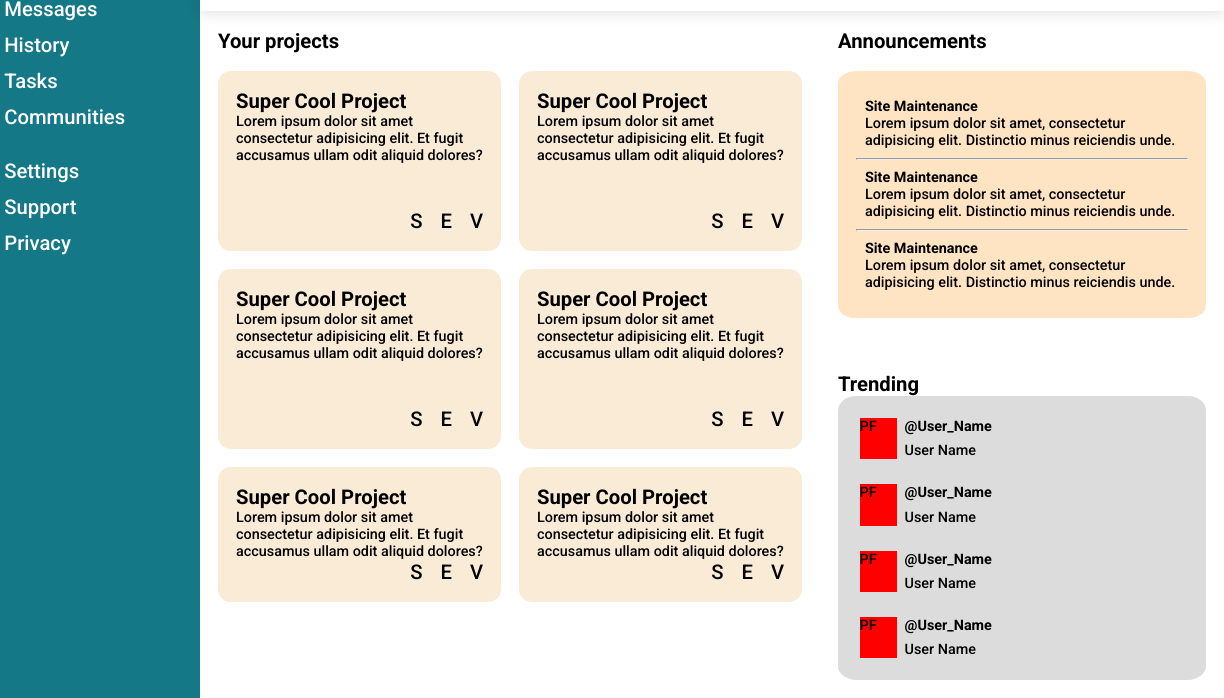
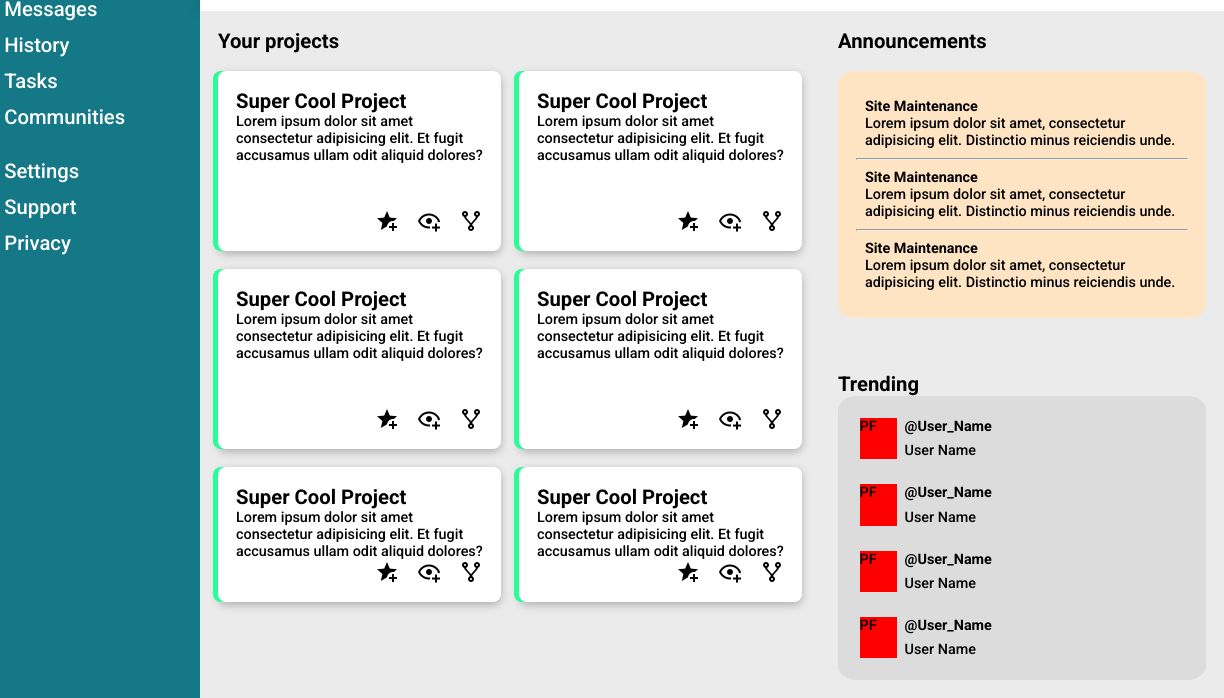
Before and after one commit to rdat5/admin-dashboard, a plain HTML site: page index.html in a window 1280 px wide. Shown: the part 149-847 px from the top of the page, 56-1280 px from the left. Drawn offline with Linux system fonts and the light colour scheme.

Commit message:
Finalize styling project cards

```diff
--- a/css/style.css
+++ b/css/style.css
@@ -4,6 +4,7 @@
 {
     --color1: #157887;
     --color2: #2afc98ff;
+    --color3: rgb(235, 235, 235);
 }
 
 *
@@ -75,7 +76,7 @@ body
 {
     width: 80%;
     border-radius: 1rem;
-    background-color: rgb(235, 235, 235);
+    background-color: var(--color3);
     border: none;
     font-size: 0.7rem;
     padding: 0.3rem;
@@ -148,6 +149,7 @@ body
     display: grid;
     grid-template-columns: 2.5fr 1fr;
     grid-template-rows: 1fr 1fr;
+    background-color: var(--color3);
 }
 .content .your-projects
 {
@@ -170,9 +172,10 @@ body
 }
 .content .your-projects .projects .card
 {
-    background-color: antiquewhite;
+    background-color: white;
     padding: 1rem;
-    border-radius: 1vw;
+    border-radius: 8px;
+    box-shadow: -5px 0px 0 0 var(--color2), 0px 3px 8px rgba(0, 0, 0, 0.256);
 }
 .card .card-container
 {
--- a/index.html
+++ b/index.html
@@ -88,9 +88,9 @@
                         <p class="card-desc">Lorem ipsum dolor sit amet consectetur adipisicing elit.
                             Et fugit accusamus ullam odit aliquid dolores?</p>
                         <div class="card-buttons">
-                            <p>S</p>
-                            <p>E</p>
-                            <p>V</p>
+                            <img src="img/star-plus.png" width="24px" height="24px" alt="">
+                            <img src="img/eye-plus-outline.png" width="24px" height="24px" alt="">
+                            <img src="img/source-fork.png" width="24px" height="24px" alt="">
                         </div>
                     </div>
                 </div>
@@ -100,9 +100,9 @@
                         <p class="card-desc">Lorem ipsum dolor sit amet consectetur adipisicing elit.
                             Et fugit accusamus ullam odit aliquid dolores?</p>
                         <div class="card-buttons">
-                            <p>S</p>
-                            <p>E</p>
-                            <p>V</p>
+                            <img src="img/star-plus.png" width="24px" height="24px" alt="">
+                            <img src="img/eye-plus-outline.png" width="24px" height="24px" alt="">
+                            <img src="img/source-fork.png" width="24px" height="24px" alt="">
                         </div>
                     </div>
                 </div>
@@ -112,9 +112,9 @@
                         <p class="card-desc">Lorem ipsum dolor sit amet consectetur adipisicing elit.
                             Et fugit accusamus ullam odit aliquid dolores?</p>
                         <div class="card-buttons">
-                            <p>S</p>
-                            <p>E</p>
-                            <p>V</p>
+                            <img src="img/star-plus.png" width="24px" height="24px" alt="">
+                            <img src="img/eye-plus-outline.png" width="24px" height="24px" alt="">
+                            <img src="img/source-fork.png" width="24px" height="24px" alt="">
                         </div>
                     </div>
                 </div>
@@ -124,9 +124,9 @@
                         <p class="card-desc">Lorem ipsum dolor sit amet consectetur adipisicing elit.
                             Et fugit accusamus ullam odit aliquid dolores?</p>
                         <div class="card-buttons">
-                            <p>S</p>
-                            <p>E</p>
-                            <p>V</p>
+                            <img src="img/star-plus.png" width="24px" height="24px" alt="">
+                            <img src="img/eye-plus-outline.png" width="24px" height="24px" alt="">
+                            <img src="img/source-fork.png" width="24px" height="24px" alt="">
                         </div>
                     </div>
                 </div>
@@ -136,9 +136,9 @@
                         <p class="card-desc">Lorem ipsum dolor sit amet consectetur adipisicing elit.
                             Et fugit accusamus ullam odit aliquid dolores?</p>
                         <div class="card-buttons">
-                            <p>S</p>
-                            <p>E</p>
-                            <p>V</p>
+                            <img src="img/star-plus.png" width="24px" height="24px" alt="">
+                            <img src="img/eye-plus-outline.png" width="24px" height="24px" alt="">
+                            <img src="img/source-fork.png" width="24px" height="24px" alt="">
                         </div>
                     </div>
                 </div>
@@ -148,9 +148,9 @@
                         <p class="card-desc">Lorem ipsum dolor sit amet consectetur adipisicing elit.
                             Et fugit accusamus ullam odit aliquid dolores?</p>
                         <div class="card-buttons">
-                            <p>S</p>
-                            <p>E</p>
-                            <p>V</p>
+                            <img src="img/star-plus.png" width="24px" height="24px" alt="">
+                            <img src="img/eye-plus-outline.png" width="24px" height="24px" alt="">
+                            <img src="img/source-fork.png" width="24px" height="24px" alt="">
                         </div>
                     </div>
                 </div>
```
Also changed, not shown: img/eye-plus-outline.png (added), img/source-fork.png (added), img/star-plus.png (added).
